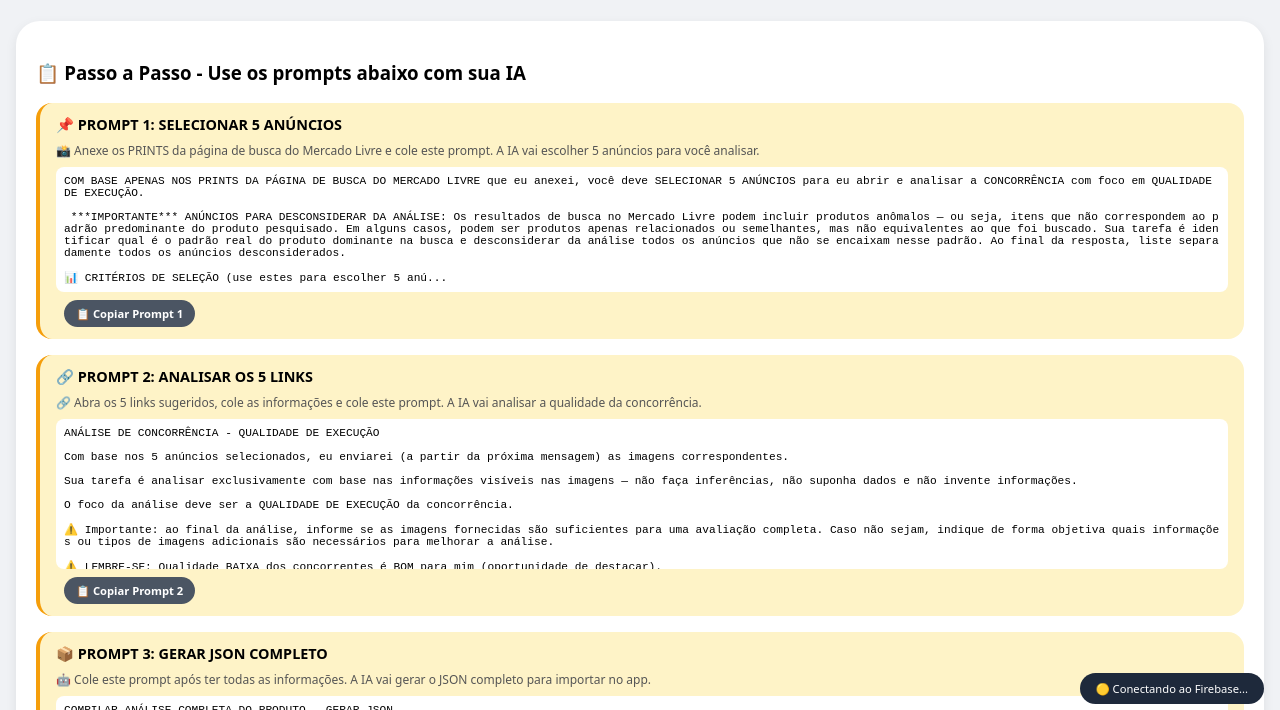
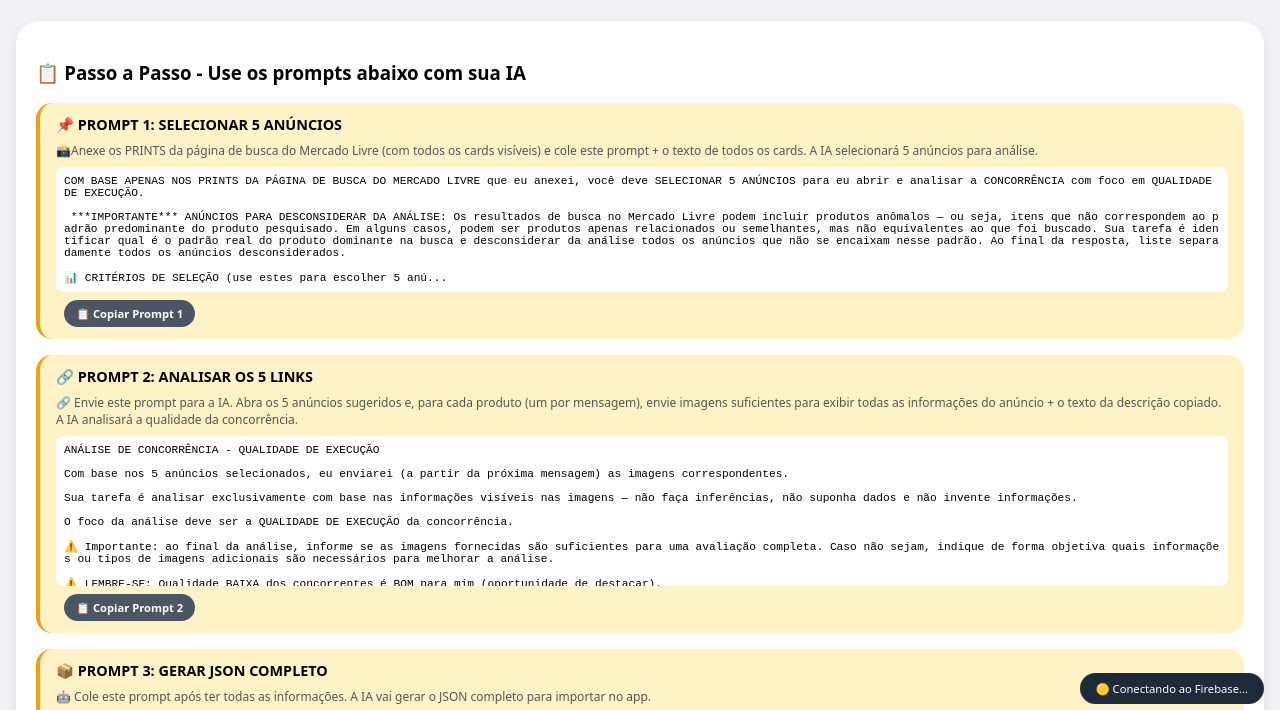
Before and after one commit to gsroquette/ml-analisador, a website: page public/checklist/index.html in a window 1280 px wide. Shown: the part 80-790 px from the top of the page. Drawn offline with nearby package versions, Linux system fonts and the light colour scheme; no server answers.

Commit message:
Update index.html

```diff
--- a/public/checklist/index.html
+++ b/public/checklist/index.html
@@ -565,13 +565,13 @@
             container.innerHTML = `
                 <div class="prompt-card">
                     <h4>📌 PROMPT 1: SELECIONAR 5 ANÚNCIOS</h4>
-                    <p>📸 Anexe os PRINTS da página de busca do Mercado Livre e cole este prompt. A IA vai escolher 5 anúncios para você analisar.</p>
+                    <p>📸Anexe os PRINTS da página de busca do Mercado Livre (com todos os cards visíveis) e cole este prompt + o texto de todos os cards. A IA selecionará 5 anúncios para análise.</p>
                     <code>${escapeHtml(selecaoText.substring(0, 800))}${selecaoText.length > 800 ? '...' : ''}</code>
                     <button class="btn-copiar" data-prompt="selecao" style="margin-top: 8px;">📋 Copiar Prompt 1</button>
                 </div>
                 <div class="prompt-card">
                     <h4>🔗 PROMPT 2: ANALISAR OS 5 LINKS</h4>
-                    <p>🔗 Abra os 5 links sugeridos, cole as informações e cole este prompt. A IA vai analisar a qualidade da concorrência.</p>
+                    <p>🔗 Envie este prompt para a IA. Abra os 5 anúncios sugeridos e, para cada produto (um por mensagem), envie imagens suficientes para exibir todas as informações do anúncio + o texto da descrição copiado. A IA analisará a qualidade da concorrência.</p>
                     <code>${escapeHtml(analiseText.substring(0, 800))}${analiseText.length > 800 ? '...' : ''}</code>
                     <button class="btn-copiar" data-prompt="analise" style="margin-top: 8px;">📋 Copiar Prompt 2</button>
                 </div>
```
